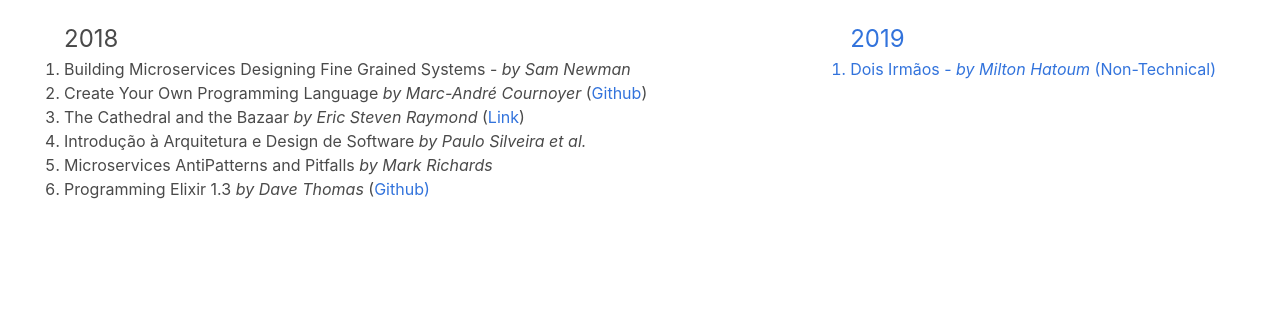
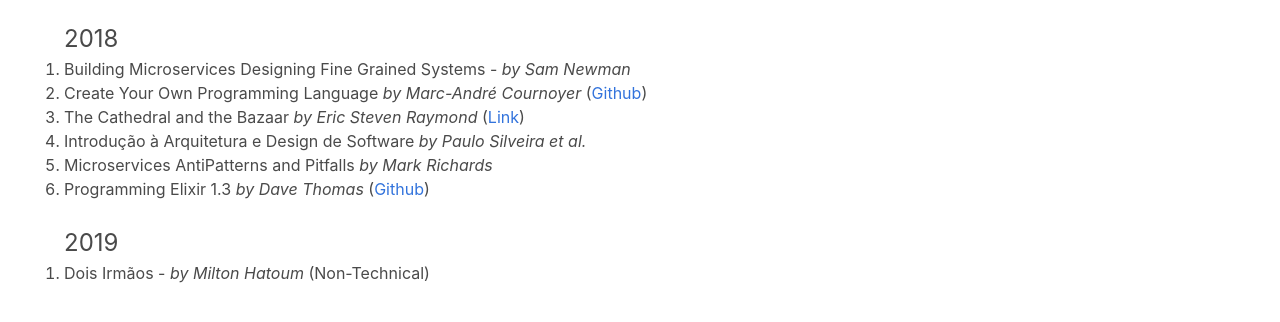
Before and after one commit to Trunkol/Trunkol.github.io, a plain HTML site: page books.html in a window 1280 px wide. Shown: the part 116-438 px from the top of the page. Drawn offline with nearby package versions, Linux system fonts and the light colour scheme.

Commit message:
fix books

```diff
--- a/books.html
+++ b/books.html
@@ -28,10 +28,12 @@
                         <li>The Cathedral and the Bazaar <i>by Eric Steven Raymond</i> (<a href=" http://www.catb.org/~esr/writings/cathedral-bazaar/cathedral-bazaar/" target="_blank">Link</a>) </li>
                         <li>Introdução à Arquitetura e Design de Software <i>by Paulo Silveira et al.</i> </li>
                         <li>Microservices AntiPatterns and Pitfalls <i>by Mark Richards</i> </li>
-                        <li>Programming Elixir 1.3 <i>by Dave Thomas</i> (<a href="https://github.com/Trunkol/programming-elixir-1.3" target="_blank">Github<a>) </li>
+                        <li>Programming Elixir 1.3 <i>by Dave Thomas</i> (<a href="https://github.com/Trunkol/programming-elixir-1.3" target="_blank">Github</a>) </li>
                     </ol>
                 </div>
+            </div>
 
+            <div class="columns">
                 <div class="column">
                     <h2 class="is-size-4">2019</h2>
                     <ol>
```
